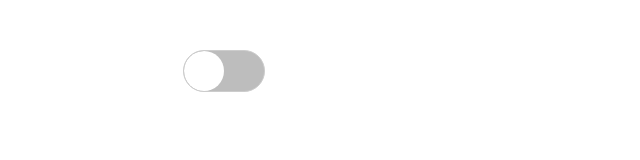
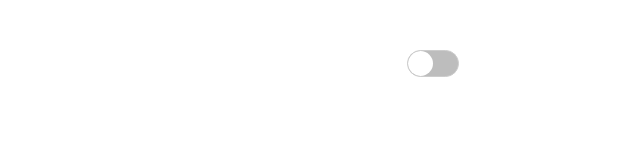
Before and after one commit to wencaizhang/wheels, a plain HTML site: page check/switch-with-no-text.html in a window 1280 px wide. Shown: the whole page, without its empty margins (207-847 px from the left). Drawn offline with Linux system fonts and the light colour scheme.

Commit message:
简化样式代码

```diff
--- a/check/switch-with-no-text.html
+++ b/check/switch-with-no-text.html
@@ -12,48 +12,59 @@
             margin: 0;
         }
 
-        .switch-container {
+        .container {
             width: 500px;
             margin: 50px auto;
+            text-align: center;
         }
 
-        /* =============== */
+        /*
+            修改大小时，属性值为 50px, 25px 均需做出相应的改变
+         */
 
-        .switch-container input[type="checkbox"] {
-            display: none;
+        /* === 隐藏原生 checkbox ===*/
+
+        input[type="checkbox"] {
+            position: absolute;
+            clip: rect(0, 0, 0, 0);
         }
 
-        .switch-container label {
+        /* === 未选中 ===*/
+
+        label {
+            position: relative;
             display: inline-block;
-            width: 80px;
-            height: 40px;
+            width: 50px;
+            height: 25px;
+            border-radius: 25px;
             border: 1px solid #ccc;
-            border-radius: 40px;
-            position: relative;
             background-color: #bdbdbd;
             overflow: hidden;
         }
 
-        .switch-container label:before {
+        label:before {
             position: absolute;
             left: 0;
             content: '';
-            width: 40px;
-            height: 40px;
-            border-radius: 40px;
+            width: 25px;
+            height: 25px;
+            border-radius: 25px;
             background-color: #fff;
             z-index: 40;
             -webkit-transition: all 0.5s;
             transition: all 0.5s;
         }
 
-        .switch-container input[type="checkbox"]:checked+label {
+        /* === 选中 ===*/
+
+        input[type="checkbox"]:checked+label {
             background-color: #01cd78;
             border: 1px solid #01cd78;
         }
 
-        .switch-container input[type="checkbox"]:checked+label:before {
-            left: 40px;
+        input[type="checkbox"]:checked+label:before {
+            /* right: 0; 没有过渡效果 */
+            left: 25px;
         }
 
         /* ======================== */
@@ -61,7 +72,7 @@
 </head>
 
 <body>
-    <div class="switch-container">
+    <div class="container">
         <input type="checkbox" name="sex" id="male" />
         <label for="male"></label>
     </div>
```
Also changed, not shown: check/switch-with-text.html (+22 -19 lines).
